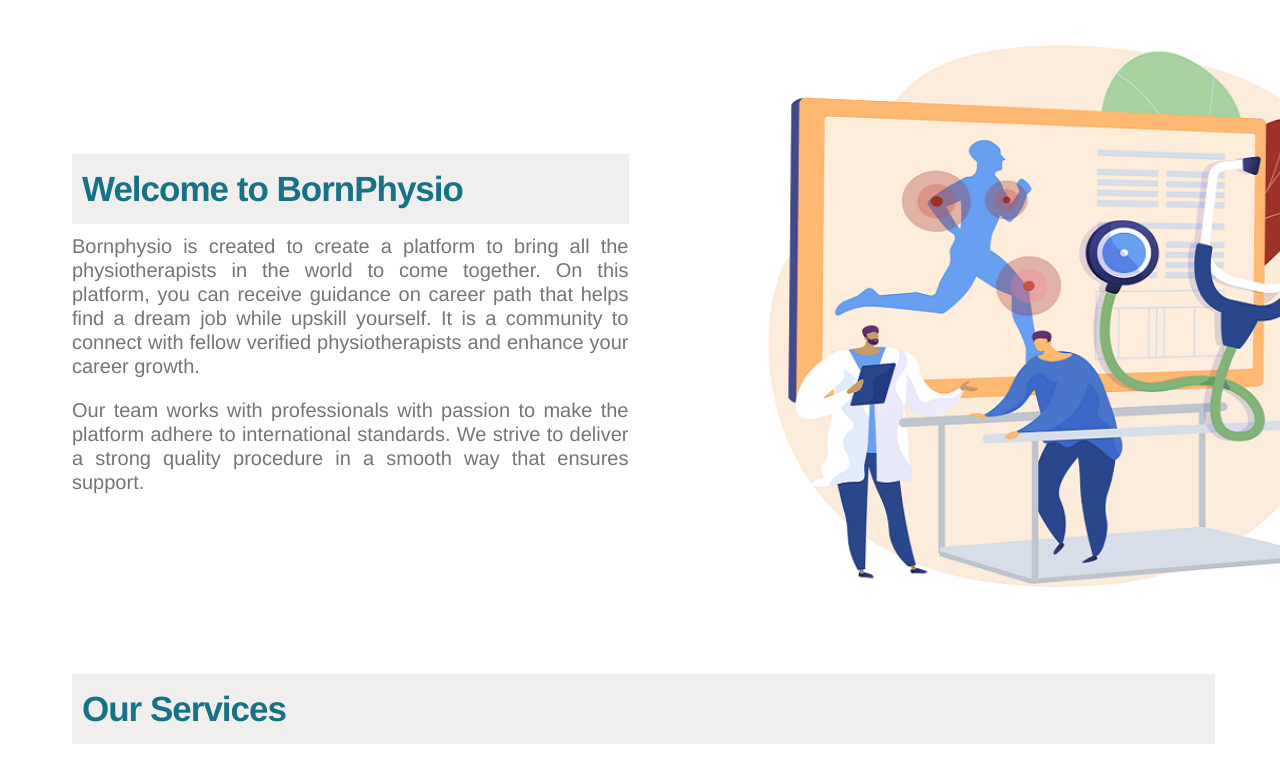
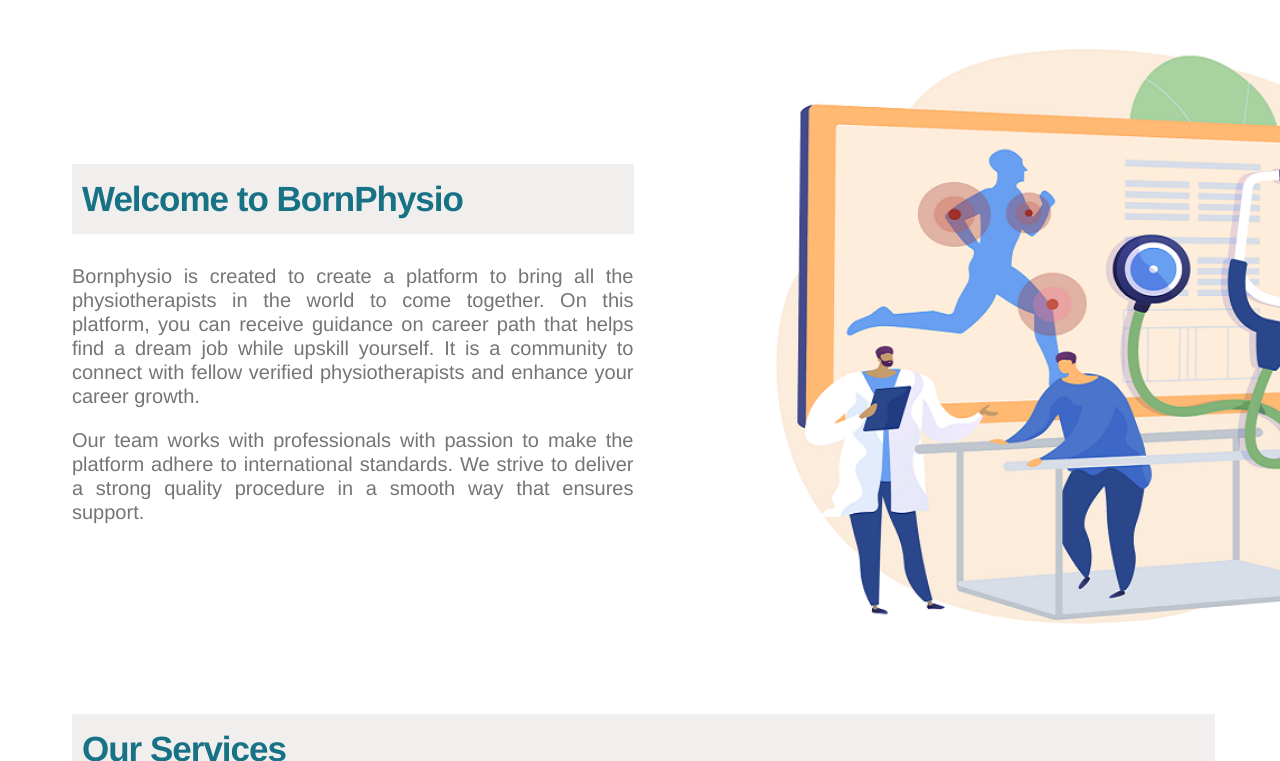
Before and after one commit to physioquest/bornphysio, a plain HTML site: page index.html in a window 1280 px wide. Shown: the part 780-1541 px from the top of the page. Drawn offline with Linux system fonts and the light colour scheme.

Commit message:
added break after welcome heading

```diff
--- a/index.html
+++ b/index.html
@@ -158,9 +158,9 @@ http://www.tooplate.com/view/2098-health
           <div class="container">
                <div class="row">
 
-                    <div class="col-md-6 col-sm-6">
+                    <div class="col-md-6 col-sm-6" style="padding: 1rem">
                          <div class="about-info">
-                              <h2 class="wow fadeInUp" data-wow-delay="0.6s" style="background-color: #F1EFEE;padding: 1rem;">Welcome to BornPhysio</h2>
+                              <h2 class="wow fadeInUp" data-wow-delay="0.6s" style="background-color: #F1EFEE;padding: 1rem; padding-bottom: 10px;">Welcome to BornPhysio</h2> <br>
                               <div class="wow fadeInUp text-justify" data-wow-delay="0.8s">
                                    <p-1>Bornphysio is created to create a platform to bring all the physiotherapists in the world to come together. On this platform, you can receive guidance on career path that helps find a dream job while upskill yourself. It is a community to connect with fellow verified physiotherapists and enhance your career growth. </p-1><br><br>
                                    <p-1>Our team works with professionals with passion to make the platform adhere to international standards. We strive to deliver a strong quality procedure in a smooth way that ensures support.</p-1>
```
